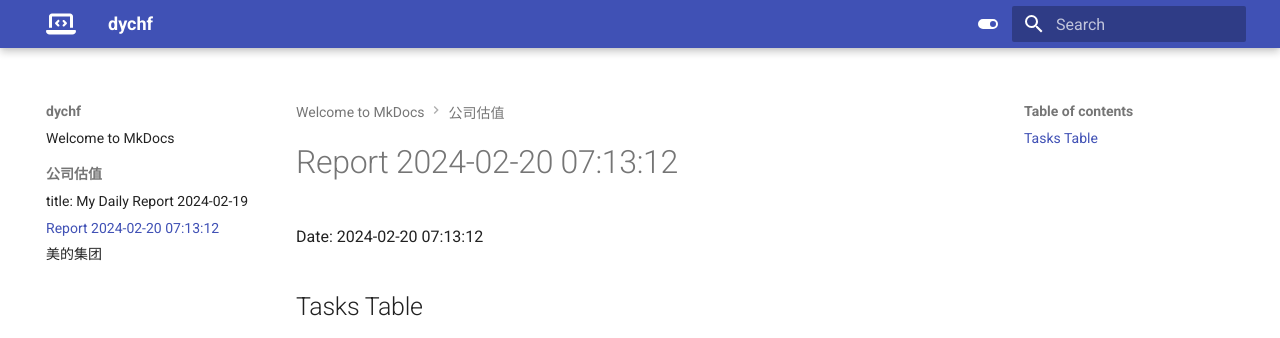
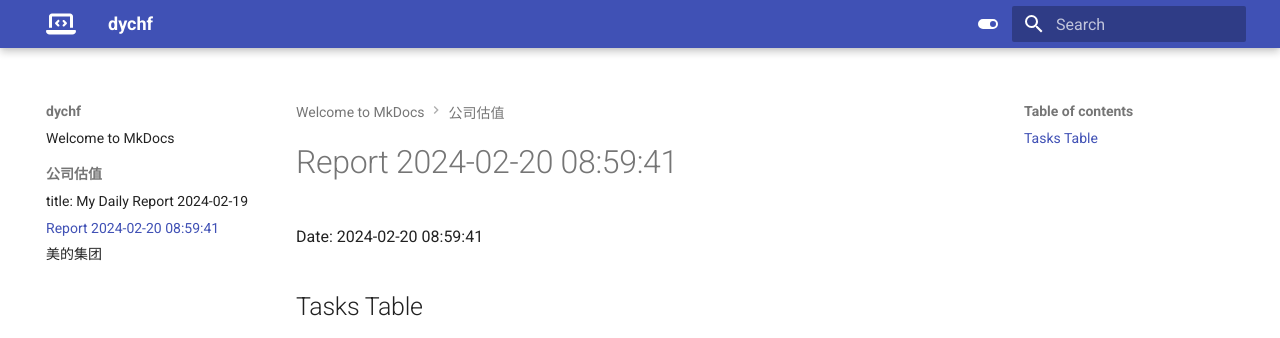
Before and after one commit to dychf/dychf.github.io, an MkDocs documentation site: the page built from docs/公司估值/2024-02-20.md, in a window 1280 px wide. Shown: the top 338 px of the page. Built offline with MkDocs 1.6.1 and Material for MkDocs 9.7.7, drawn with Linux system fonts in a browser that asks for light colours.

Commit message:
Add file from automation

```diff
--- a/docs/公司估值/2024-02-20.md
+++ b/docs/公司估值/2024-02-20.md
@@ -1,7 +1,7 @@
 
 
-# Report 2024-02-20 07:13:12
-Date: 2024-02-20 07:13:12
+# Report 2024-02-20 08:59:41
+Date: 2024-02-20 08:59:41
 ## Tasks Table
 | Task | Description | Status |
 |------|-------------|--------|
```
